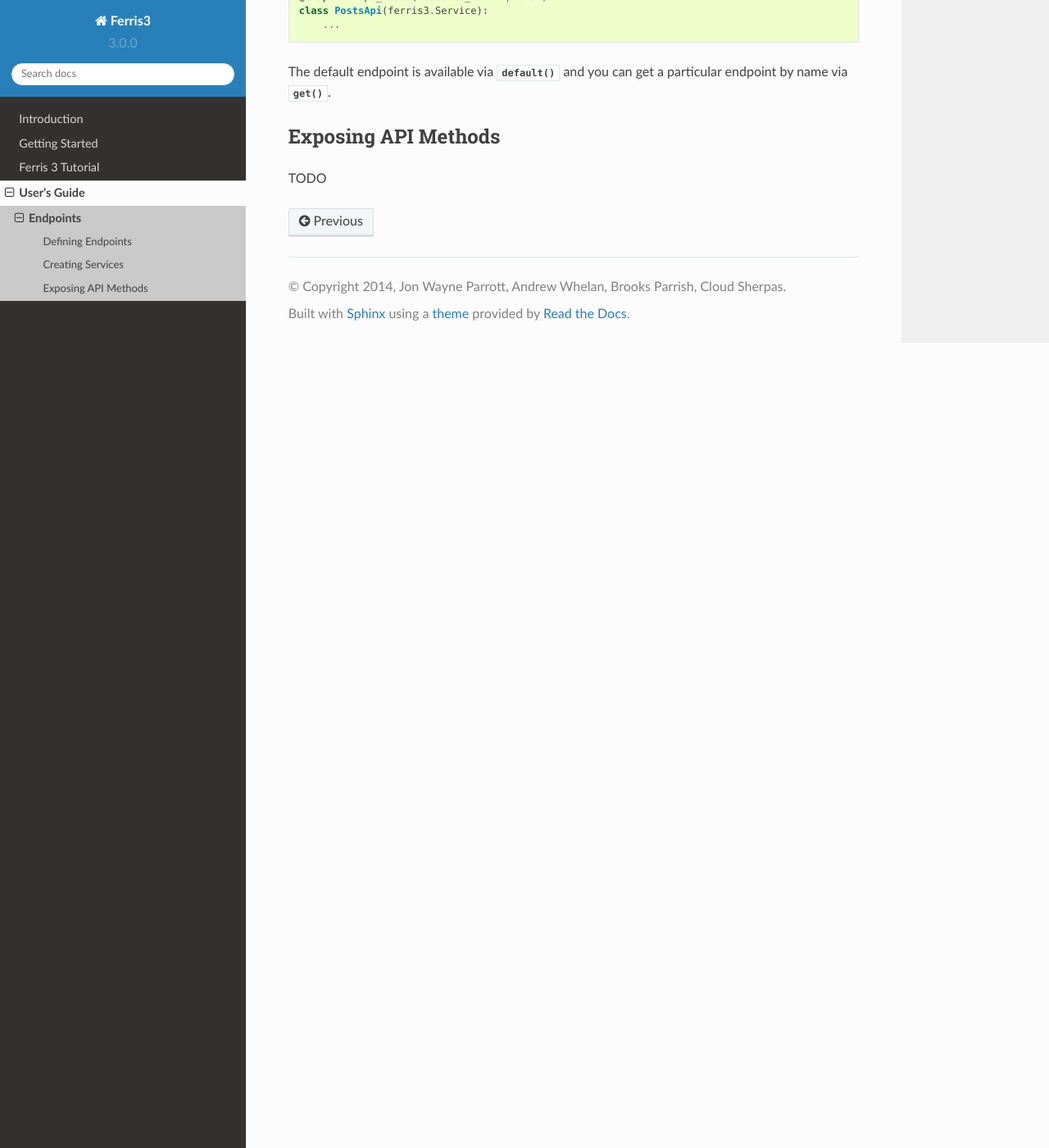
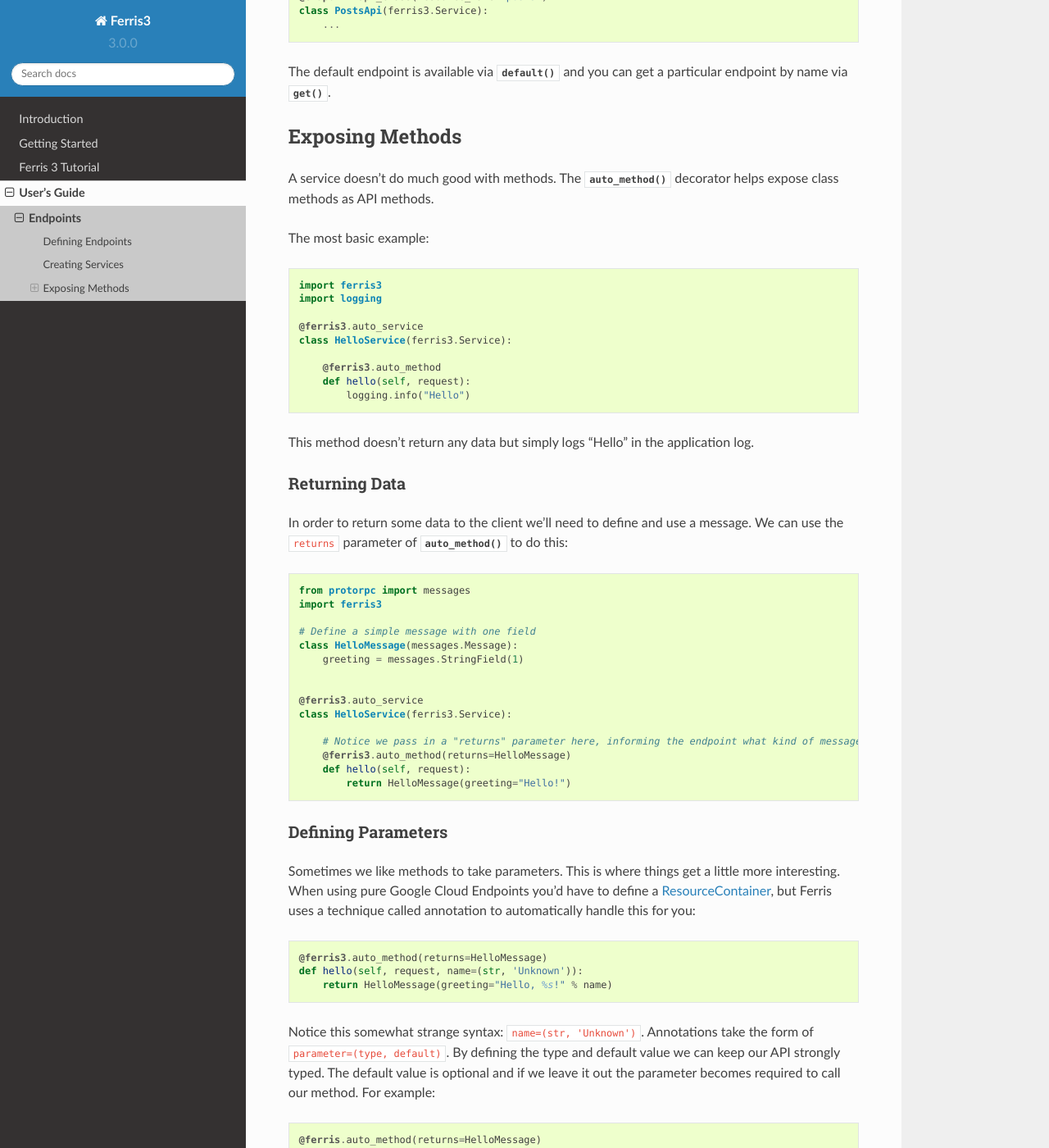
Before and after one commit to yowmamasita/ferris3, a Sphinx documentation site: the page built from docs/users_guide/endpoints.rst, in a window 1280 px wide and 1400 px high, scrolled down 1903 px. Shown: the whole window at 82% size. Built offline with Sphinx 7.4.7 and the Read the Docs theme 2.0.0, drawn with Linux system fonts in a browser that asks for light colours; pages that are not in the unit, such as notebooks, are missing from menus; some of the changed text lies outside the part shown.

Commit message:
Docs; finishing up the endpoints section

```diff
--- a/docs/users_guide/endpoints.rst
+++ b/docs/users_guide/endpoints.rst
@@ -6,7 +6,7 @@ Ferris provides some utilities on top of Google Cloud Endpoints to make it easie
 Before we dive into creating an using APIs let's define some terminology:
 
  1. **API** is what your application exposes. Your application's API exposes various *endpoints*
- 2. **Endpoints** are groups of exposed functionality. It contains the definition of the endpoints's properties including the name, authentication, and access control. Endpoints contain various *services*. When you create a new project you have a single default endpoint but an application can have multiple endpoints. Endpoints are defined using yaml files.
+ 2. **Endpoints** are groups of exposed functionality. It contains the definition of the endpoints' properties including the name, authentication, and access control. Endpoints contain various *services*. When you create a new project you have a single default endpoint but an application can have multiple endpoints. Endpoints are defined using yaml files.
  3. **Services** are python classes that *expose methods* to the *endpoint* and thus to the overall *API*.
  4. **Method** are the individual functions that can be called by API clients. This is where you write the code to expose and process data.
  5. **Messages** are the language spoken by an API. Messages are classes that define structured data for both data coming from API clients and data send to API clients.
@@ -85,7 +85,102 @@ If you need more control, the endpoints loaded by Ferris are turned in to normal
 The default endpoint is available via :func:`default` and you can get a particular endpoint by name via :func:`get`.
 
 
-Exposing API Methods
---------------------
+Exposing Methods
+----------------
 
-TODO
+A service doesn't do much good with methods. The :func:`auto_method` decorator helps expose class methods as API methods.
+
+The most basic example::
+
+    import ferris3
+    import logging
+
+    @ferris3.auto_service
+    class HelloService(ferris3.Service):
+
+        @ferris3.auto_method
+        def hello(self, request):
+            logging.info("Hello")
+
+
+This method doesn't return any data but simply logs "Hello" in the application log.
+
+
+Returning Data
+**************
+
+In order to return some data to the client we'll need to define and use a message. We can use the ``returns`` parameter of :func:`auto_method` to do this::
+
+    from protorpc import messages
+    import ferris3
+
+    # Define a simple message with one field
+    class HelloMessage(messages.Message):
+        greeting = messages.StringField(1)
+
+
+    @ferris3.auto_service
+    class HelloService(ferris3.Service):
+
+        # Notice we pass in a "returns" parameter here, informing the endpoint what kind of message this method will return.
+        @ferris3.auto_method(returns=HelloMessage)
+        def hello(self, request):
+            return HelloMessage(greeting="Hello!")
+
+
+Defining Parameters
+*******************
+
+Sometimes we like methods to take parameters. This is where things get a little more interesting. When using pure Google Cloud Endpoints you'd have to define a `ResourceContainer <https://developers.google.com/appengine/docs/python/endpoints/create_api#using_resourcecontainer_for_path_or_querystring_arguments>`_, but Ferris uses a technique called annotation to automatically handle this for you::
+
+    @ferris3.auto_method(returns=HelloMessage)
+    def hello(self, request, name=(str, 'Unknown')):
+        return HelloMessage(greeting="Hello, %s!" % name)
+
+Notice this somewhat strange syntax: ``name=(str, 'Unknown')``. Annotations take the form of ``parameter=(type, default)``. By defining the type and default value we can keep our API strongly typed. The default value is optional and if we leave it out the parameter becomes required to call our method. For example::
+
+    @ferris.auto_method(returns=HelloMessage)
+    def hello(self, request, name=(str,), age=(int, 18)):
+        return HelloMessage(greeting="Hello, %s! You are %s" % (name, int))
+
+Now ``name`` is required but ``age`` is completely optional. You can observe this by using the API Explorer.
+
+
+
+Receiving Data
+**************
+
+Often we want to receive structured data from clients. Similar to sending data, we need define a message class for receiving data. We also need to tell the endpoint that we want to receive that message for our method which we can do with an annotation just like we did with parameters. Putting it all together we get something like this::
+
+    from protorpc import messages
+    import ferris3
+
+    # We'll use this new message for the client to send us a list of names.
+    class PeopleMessage(messages.Message):
+        people = messages.StringFrield(1, repeated=True)
+
+    # We'll use the same message from before to send data back to the client.
+    class HelloMessage(messages.Message):
+        greeting = messages.StringField(1)
+
+
+    @ferris3.auto_service
+    class HelloService(ferris3.Service):
+
+        @ferris3.auto_method(returns=HelloMessage)
+        def hello(self, request=(PeopleMessage,)):  # Notice the annotation for request
+            names = ', '.join(request.people)
+            return HelloMessage(greeting="Hello %s!" % names)
+
+If you use the APIs explorer, you'll see you now can provide a request body with a list of names.
+
+Of course, you can combine a request message with parameters::
+
+    @ferris3.auto_method(returns=HelloMessage)
+    def hello(self, request=(PeopleMessage,), greeting=(str, 'Hello')):
+        names = ', '.join(request.people)
+        return HelloMessage(greeting="%s %s!" % (greeting, names))
+
+
+.. warning::
+    When combining request messages with request parameters you must be careful not to have any fields that are named the same between the two. For example, you can't have a message with the field ``name`` and also a parameter called ``name``.
```
Also changed, not shown: 1 other file.
